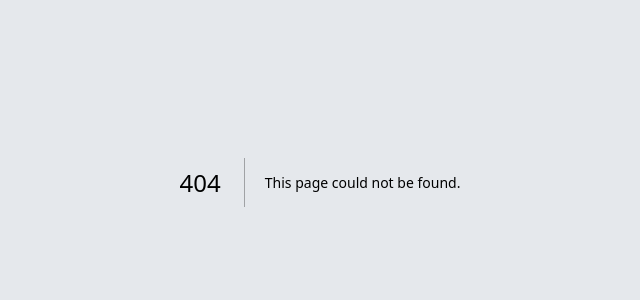
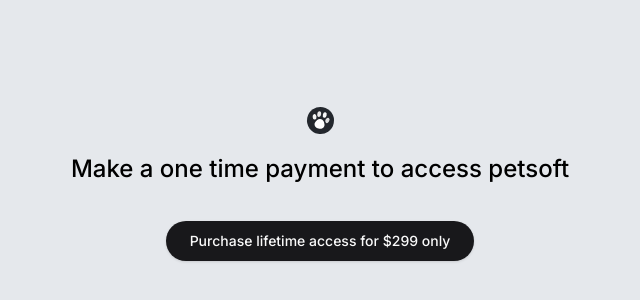
Before and after one commit to SteveMuiyuro/petsoft, a Next.js app: page /payments in a window 1280 px wide. Before the commit this address had no page. Shown: the part 218-518 px from the top of the page, without its empty margins (320-960 px from the left). Built offline with nearby package versions, Linux system fonts and the light colour scheme.

Commit message:
create and style payment page

```diff
--- /dev/null
+++ b/app/(auth)/payments/page.tsx
@@ -0,0 +1,12 @@
+import H1 from '@/components/h1'
+import { Button } from '@/components/ui/button'
+import React from 'react'
+
+export default function page() {
+  return (
+    <main className="flex flex-col gap-y-10 items-center">
+        <H1>Make a one time payment to access petsoft</H1>
+        <Button>Purchase lifetime access for $299 only</Button>
+    </main>
+  )
+}
```
